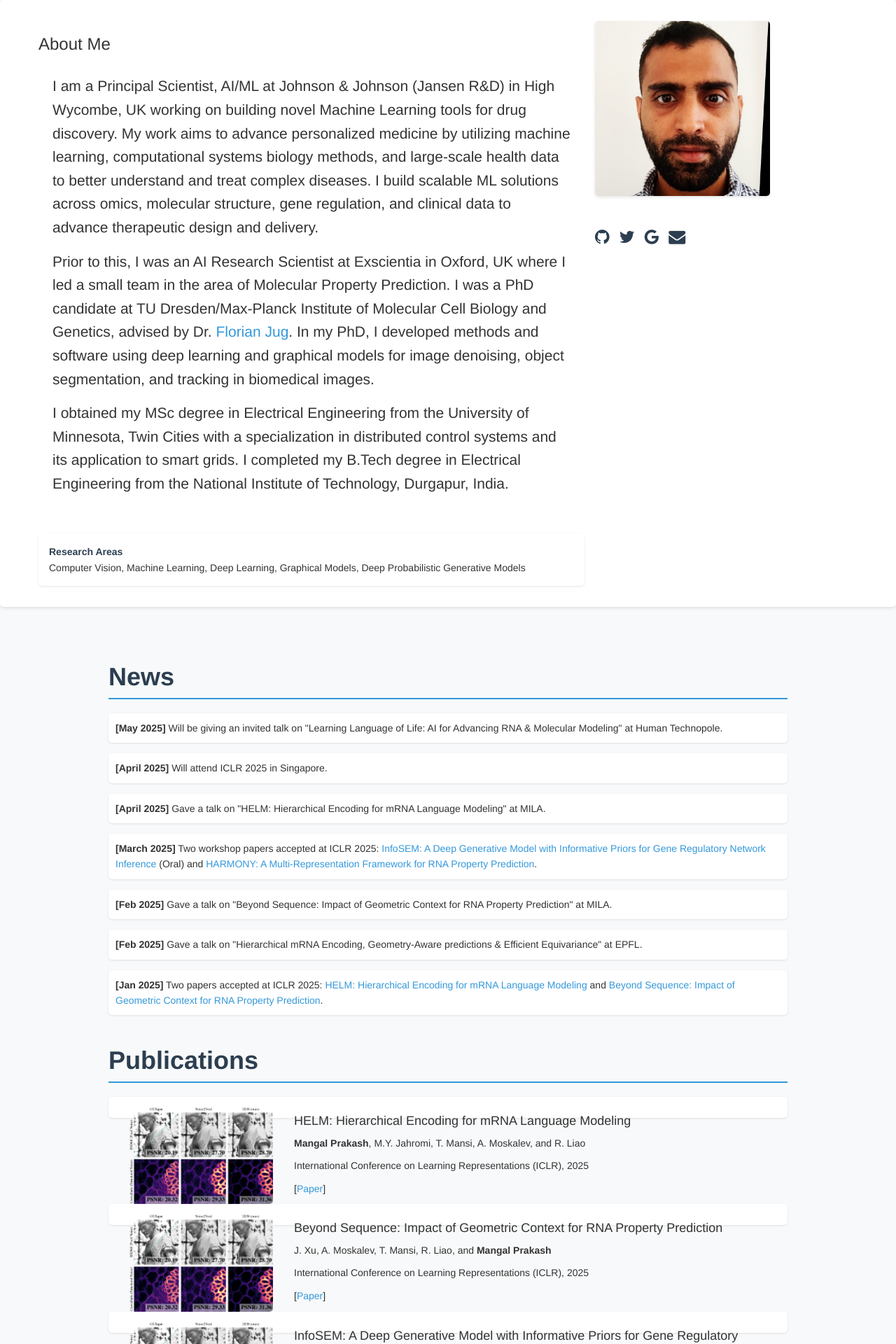
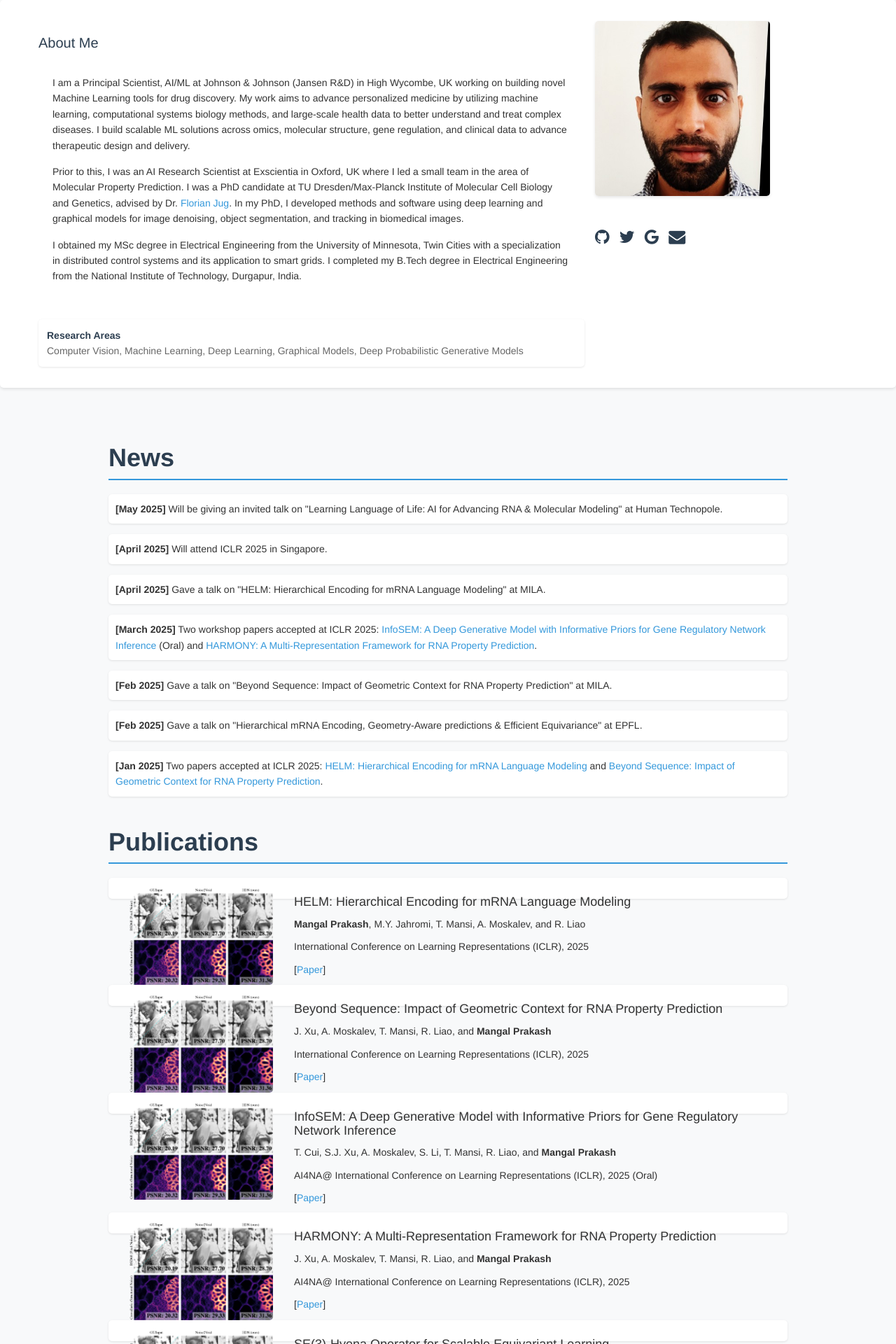
Before and after one commit to mangalp/mangalp.github.io, a Jekyll site: the page built from index.html, in a window 1280 px wide. Shown: the top 1920 px of the page at 70% size. Built offline with Jekyll 4.4.1, drawn with Linux system fonts in a browser that asks for light colours; nearby versions of some CDN libraries.

Commit message:
Update fonts

```diff
--- a/css/main.css
+++ b/css/main.css
@@ -3,6 +3,7 @@
     color: #333;
     line-height: 1.6;
     background-color: #f8f9fa;
+    font-weight: 300;
 }
 
 .container {
@@ -17,6 +18,23 @@
     margin-bottom: 30px;
     border-radius: 5px;
     box-shadow: 0 2px 4px rgba(0,0,0,0.1);
+}
+
+.jumbotron h3 {
+    font-family: 'Helvetica Neue', Helvetica, Arial, sans-serif;
+    font-weight: 300;
+    font-size: 20px;
+    margin-bottom: 15px;
+    color: #2c3e50;
+}
+
+.jumbotron p {
+    font-family: 'Helvetica Neue', Helvetica, Arial, sans-serif;
+    font-weight: 300;
+    font-size: 14px;
+    line-height: 1.6;
+    color: #333;
+    margin-bottom: 15px;
 }
 
 .image-about-me {
@@ -85,8 +103,8 @@
 }
 
 .landing-research-areas {
-    margin-top: 20px;
-    padding: 15px;
+    margin-top: 15px;
+    padding: 12px;
     background-color: #fff;
     border-radius: 5px;
     box-shadow: 0 1px 3px rgba(0,0,0,0.1);
@@ -94,6 +112,12 @@
 
 .landing-research-areas b {
     color: #2c3e50;
+    font-size: 14px;
+}
+
+.landing-research-areas span {
+    font-size: 14px;
+    color: #666;
 }
 
 .contact-info {
```
